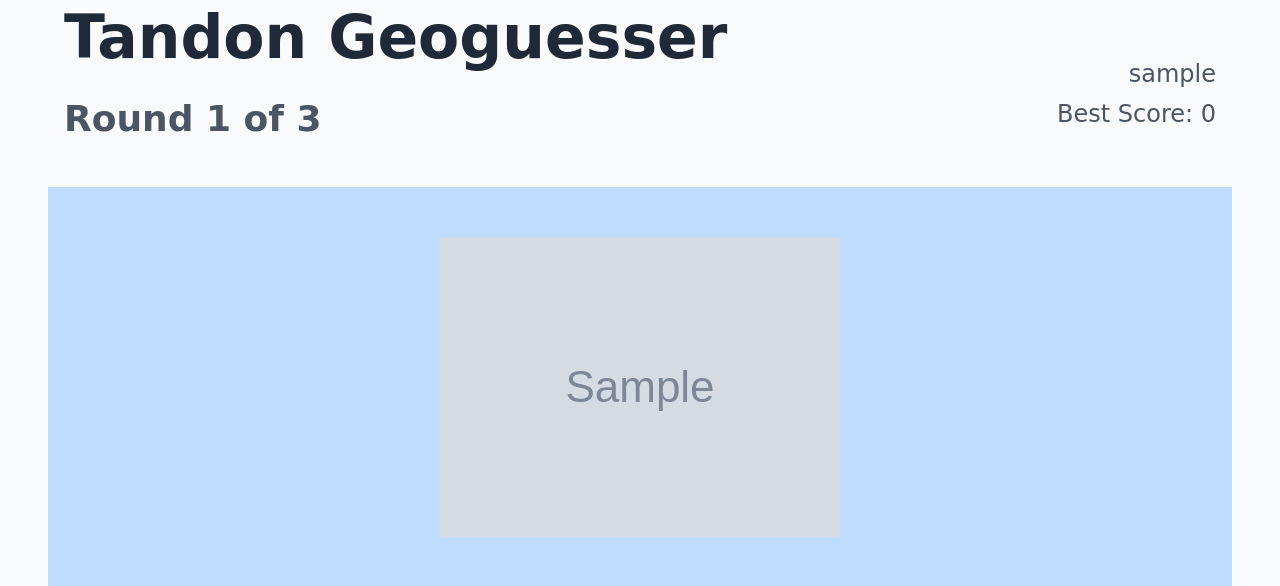
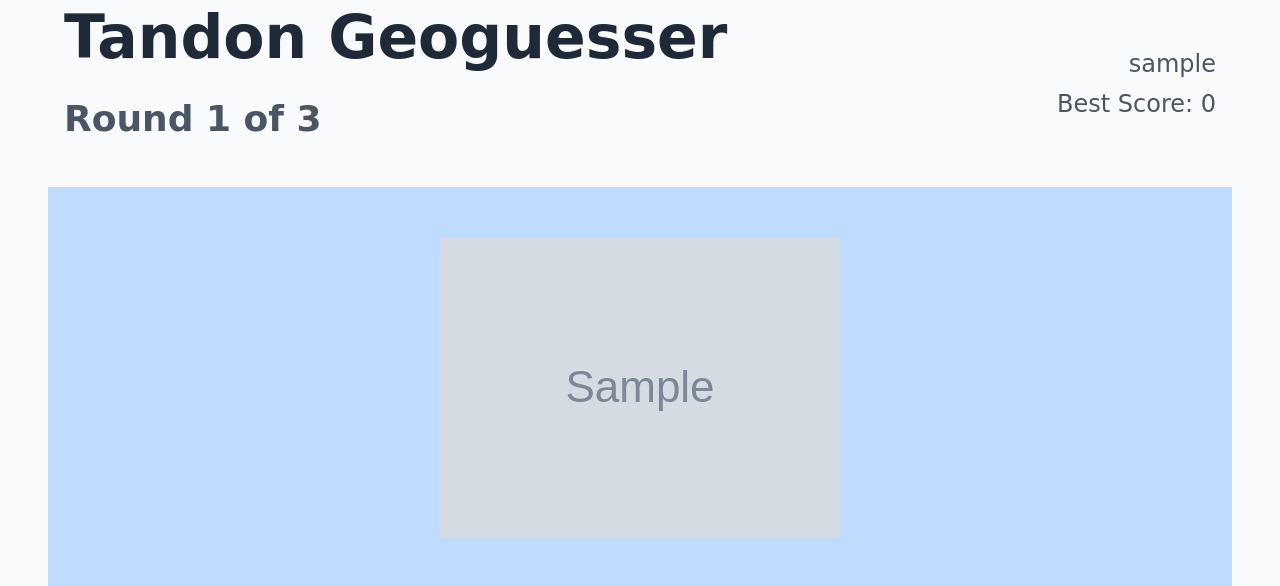
Before and after one commit to NelsonTG/tandongeo, a Flask app: page /play in a window 1280 px wide. Shown: the top 586 px of the page. Run offline with Flask 3, Linux system fonts and the light colour scheme; the visitor is signed in with stand-in values (Sample User, id 1); tables that the repository leaves empty or names only in its code hold one stand-in row (values such as "Sample post"); grey boxes marked "Sample" are stand-in pictures; data that the repository does not hold is empty; some libraries are stand-ins or nearby versions.

Commit message:
Update TandonGeoguessrPlay.html

```diff
--- a/templates/TandonGeoguessrPlay.html
+++ b/templates/TandonGeoguessrPlay.html
@@ -24,12 +24,12 @@
         </div>
       </div>
 
-      <div class="mt-12 mr-16 flex flex-row items-center">
-        <div class="grid gap-2 grid-rows-2 items-center">
-          <div class="flex flex-col items-end gap-2 text-2xl">
+      <div class="mt-12 mr-16 flex flex-row items-start">
+        <div class="grid gap-2 grid-rows-2 items-center text-2xl">
+          <div class="flex flex-col items-end">
             <p class="text-gray-600">{{ username }}</p>
           </div>
-          <div class="flex flex-col items-end gap-2 text-2xl">
+          <div class="flex flex-col items-end">
             <p class="text-gray-600">Best Score: {{ best_score }}</p>
           </div>
         </div>
```
